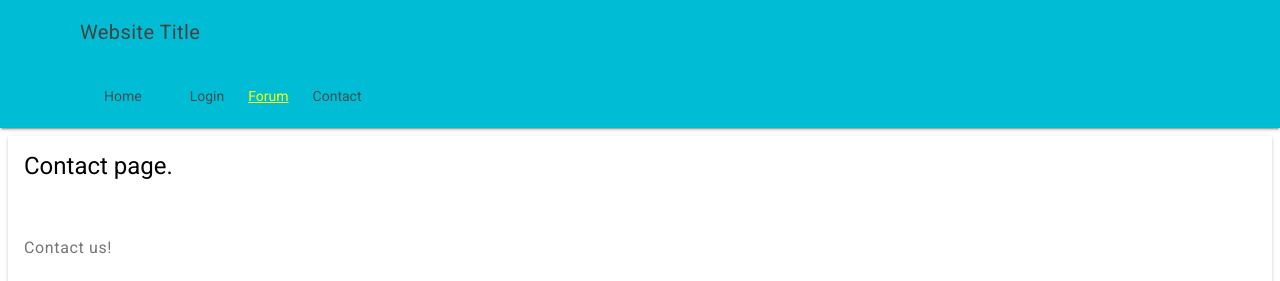
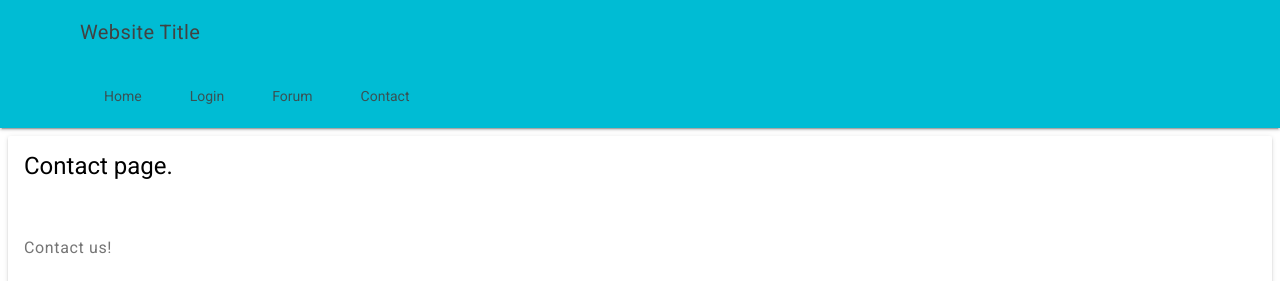
Before and after one commit to slothgamez/fireplex.github.io, a Jekyll site: the page contact/index.html, which Jekyll copies as it is, in a window 1280 px wide. Shown: the top 281 px of the page. Built offline with Jekyll 4.4.1, drawn with Linux system fonts in a browser that asks for light colours; nearby versions of some CDN libraries; comment, search, counter and statistics services are not loaded.

Commit message:
Update index.html

```diff
--- a/contact/index.html
+++ b/contact/index.html
@@ -53,7 +53,7 @@
                 <nav class="mdl-navigation mdl-typography--body-1-force-preferred-font">
                     <a class="mdl-navigation__link" href="http://fireplex.github.io">Home</a>
                     <a class="mdl-navigation__link" href="http://fireplex.github.io/firebase/login">Login</a>
-                    <a class="mdl-navigaion__link" href="http://fireplex.github.io/firebase/forum">Forum</a>
+                    <a class="mdl-navigation__link" href="http://fireplex.github.io/firebase/forum">Forum</a>
                     <a class="mdl-navigation__link is-active" href="http://fireplex.github.io/contact">Contact</a>
                 </nav>
             </div>
@@ -62,7 +62,7 @@
             <nav class="mdl-navigation mdl-typography--body-1-force-preferred-font">
                 <a class="mdl-navigation__link" href="http://fireplex.github.io">Home</a>
                 <a class="mdl-navigation__link is-active" href="http://fireplex.github.io/firebase/login">Login</a>
-                <a class="mdl-navigaion__link" href="http://fireplex.github.io/firebase/forum">Forum</a>
+                <a class="mdl-navigation__link" href="http://fireplex.github.io/firebase/forum">Forum</a>
                 <a class="mdl-navigation__link is-active" href="http://fireplex.github.io/contact">Contact</a>
             </nav>
         </div>
```
